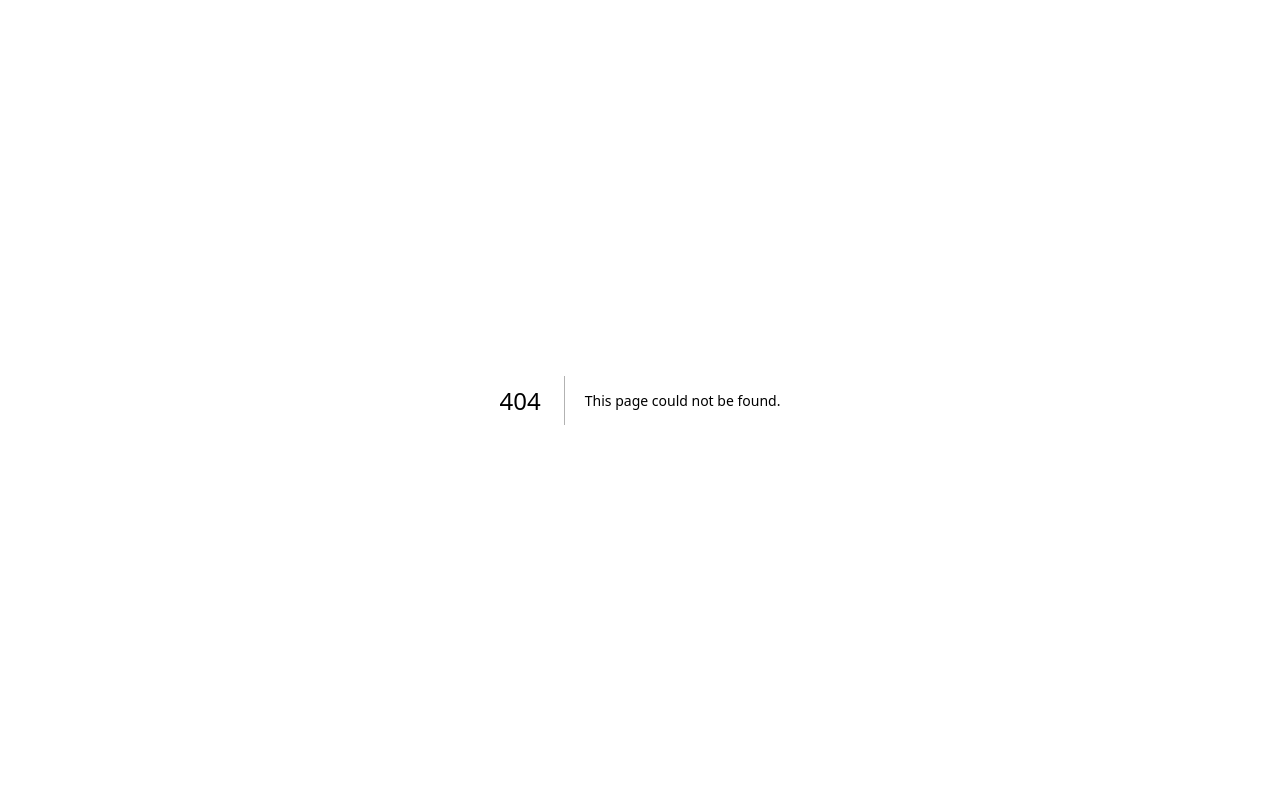
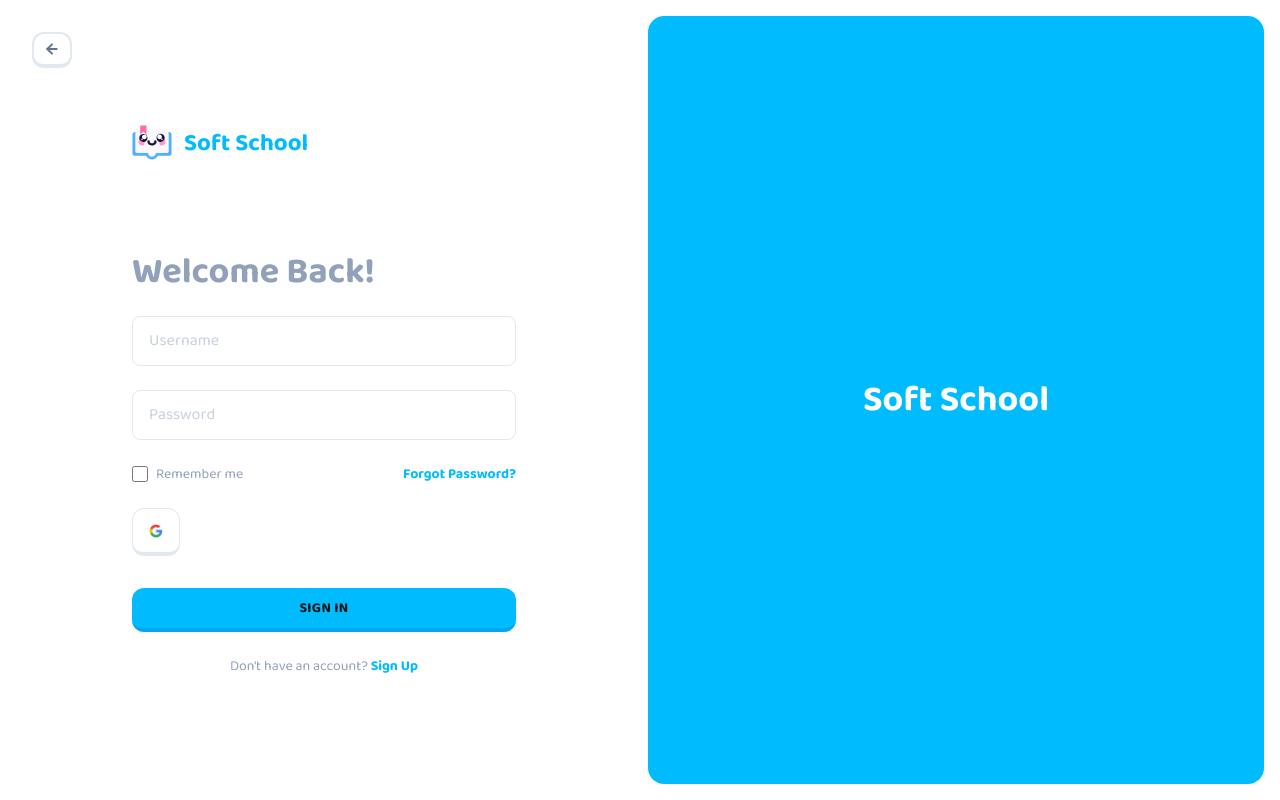
Before and after one commit to LogicCubed/Soft-School-Showcase, a Next.js app: page /login in a window 1280 px wide. Before the commit this address had no page. Built offline with nearby package versions, Linux system fonts and the light colour scheme.

Commit message:
Login & Register Page
Added basic setup for login & register page from landing page

```diff
--- /dev/null
+++ b/app/(auth)/layout.tsx
@@ -0,0 +1,45 @@
+"use client";
+
+import { Button } from "components/ui/button";
+import { ArrowLeft } from "lucide-react";
+import { useRouter } from "next/navigation";
+
+export default function AuthLayout({
+  children,
+}: {
+  children: React.ReactNode;
+}) {
+  const router = useRouter();
+
+  return (
+    <div className="h-screen bg-white p-4">
+      <div className="relative h-full flex gap-4">
+
+        {/* Back Button */}
+        <div className="absolute top-4 left-4 z-10">
+          <Button
+            variant="default"
+            size="icon"
+            onClick={() => router.push("/")}
+            className="rounded-full cursor-pointer"
+          >
+            <ArrowLeft className="w-5 h-5" strokeWidth={3} />
+          </Button>
+        </div>
+
+        {/* Login Form */}
+        <div className="flex w-full md:w-1/2 items-center justify-center bg-white rounded-2xl">
+          {children}
+        </div>
+
+        {/* Right Splash Art */}
+        <div className="hidden md:flex w-1/2 bg-sky-400 rounded-2xl items-center justify-center">
+          <div className="text-white text-4xl font-extrabold">
+            Soft School
+          </div>
+        </div>
+
+      </div>
+    </div>
+  );
+}
--- /dev/null
+++ b/app/(auth)/login/page.tsx
@@ -0,0 +1,9 @@
+import { AuthForm } from "components/AuthForm";
+
+export default function RegisterPage() {
+    return (
+        <div className="w-full min-h-screen flex justify-center items-center bg-white">
+            <AuthForm type="login" />
+        </div>
+    );
+}
--- /dev/null
+++ b/app/(auth)/register/page.tsx
@@ -0,0 +1,9 @@
+import { AuthForm } from "components/AuthForm";
+
+export default function RegisterPage() {
+    return (
+        <div className="w-full min-h-screen flex justify-center items-center bg-white">
+            <AuthForm type="register" />
+        </div>
+    );
+}
--- a/app/(marketing)/components/Footer.tsx
+++ b/app/(marketing)/components/Footer.tsx
@@ -59,7 +59,7 @@ export const Footer = () => {
                 </div>
 
                 <div className="mt-12 text-center text-lg font-extrabold text-white/80">
-                &copy; {new Date().getFullYear()} Soft School. All rights reserved.
+                    &copy; {new Date().getFullYear()} Soft School. All rights reserved.
                 </div>
             </div>
         </footer>
--- a/app/(marketing)/components/Header.tsx
+++ b/app/(marketing)/components/Header.tsx
@@ -12,12 +12,19 @@ export const Header = () => {
             Soft School
           </h1>
         </Link>
-        <Button
-            variant="primary"
-            className="cursor-pointer"
-        >
+
+        {/* Center links */}
+        <nav className="hidden md:flex gap-6">
+          <Link href="/courses" className="text-sky-400 text-lg md:text-xl font-bold hover:text-sky-500 transition-colors">Courses</Link>
+          <Link href="/for-educators" className="text-sky-400 text-lg md:text-xl font-bold hover:text-sky-500 transition-colors">For Educators</Link>
+          <Link href="/pricing" className="text-sky-400 text-lg md:text-xl font-bold hover:text-sky-500 transition-colors">Pricing</Link>
+        </nav>
+
+        <Link href="/login" passHref>
+          <Button variant="primary" className="cursor-pointer">
             Sign In
-        </Button>
+          </Button>
+        </Link>
       </div>
     </header>
   );
--- /dev/null
+++ b/components/AuthForm.tsx
@@ -0,0 +1,134 @@
+"use client";
+
+import { Button } from "components/ui/button";
+import Image from "next/image";
+import Link from "next/link";
+import { useState } from "react";
+import { motion, AnimatePresence } from "framer-motion";
+
+interface AuthFormProps {
+  type: "login" | "register";
+}
+
+export const AuthForm = ({ type }: AuthFormProps) => {
+  const [remember, setRemember] = useState(false);
+
+  return (
+    <AnimatePresence mode="wait">
+      <motion.div
+        key={type}
+        initial={{ opacity: 0, y: 30 }}
+        animate={{ opacity: 1, y: 0 }}
+        exit={{ opacity: 0, y: -30 }}
+        transition={{ type: "spring" as const, stiffness: 200, damping: 20 }}
+        className="w-full max-w-md p-8 flex flex-col gap-6"
+      >
+        {/* Logo */}
+        <motion.div
+          initial={{ opacity: 0, y: -20 }}
+          animate={{ opacity: 1, y: 0 }}
+          transition={{ type: "spring" as const, stiffness: 180, damping: 20, delay: 0.1 }}
+          className="flex items-center gap-3"
+        >
+          <Image src="/assets/logos/soft-school-logo.svg" width={40} height={40} alt="Logo" />
+          <h1 className="text-2xl font-extrabold text-sky-400">Soft School</h1>
+        </motion.div>
+
+        {/* Title */}
+        <motion.h2
+          initial={{ opacity: 0, y: -10 }}
+          animate={{ opacity: 1, y: 0 }}
+          transition={{ type: "spring" as const, stiffness: 180, damping: 18, delay: 0.15 }}
+          className="text-4xl text-slate-400 font-extrabold mt-16"
+        >
+          {type === "login" ? "Welcome Back!" : "Create Account"}
+        </motion.h2>
+
+        {/* Fields */}
+        <motion.input
+          initial={{ opacity: 0, x: -20 }}
+          animate={{ opacity: 1, x: 0 }}
+          transition={{ type: "spring" as const, stiffness: 200, damping: 18, delay: 0.2 }}
+          type="text"
+          placeholder="Username"
+          className="w-full rounded-lg border border-slate-200 bg-white text-slate-400 px-4 py-3 focus:outline-none focus:ring-2 focus:ring-sky-400 focus:scale-105 focus:shadow-lg transition-all duration-200"
+        />
+        <motion.input
+          initial={{ opacity: 0, x: -20 }}
+          animate={{ opacity: 1, x: 0 }}
+          transition={{ type: "spring" as const, stiffness: 200, damping: 18, delay: 0.25 }}
+          type="password"
+          placeholder="Password"
+          className="w-full rounded-lg border border-slate-200 bg-white text-slate-400 px-4 py-3 focus:outline-none focus:ring-2 focus:ring-sky-400 focus:scale-105 focus:shadow-lg transition-all duration-200"
+        />
+
+        {/* Remember and Forgot Password */}
+        {type === "login" && (
+          <motion.div
+            initial={{ opacity: 0, x: -10 }}
+            animate={{ opacity: 1, x: 0 }}
+            transition={{ type: "spring" as const, stiffness: 200, damping: 18, delay: 0.3 }}
+            className="flex justify-between items-center"
+          >
+            <label className="flex items-center text-slate-400 gap-2 text-sm cursor-pointer">
+              <input
+                type="checkbox"
+                checked={remember}
+                onChange={() => setRemember(!remember)}
+                className="w-4 h-4 rounded border border-slate-200 bg-sky-400 accent-white cursor-pointer"
+              />
+              Remember me
+            </label>
+            <Link
+              href="#"
+              className="text-sm font-semibold text-sky-400 hover:text-sky-500 transition-colors"
+            >
+              Forgot Password?
+            </Link>
+          </motion.div>
+        )}
+
+        {/* Google Sign In */}
+        <motion.div
+          initial={{ opacity: 0, scale: 0.9 }}
+          animate={{ opacity: 1, scale: 1 }}
+          transition={{ type: "spring" as const, stiffness: 200, damping: 18, delay: 0.35 }}
+        >
+          <Button
+            variant="secondary"
+            className="flex items-center justify-center w-12 h-12 bg-white rounded-lg border border-slate-200 cursor-pointer transition-all duration-150"
+          >
+            <Image src="/assets/logos/google.png" width={24} height={24} alt="Google" />
+          </Button>
+        </motion.div>
+
+        {/* Sign In or Register */}
+        <motion.div
+          initial={{ opacity: 0, y: 10 }}
+          animate={{ opacity: 1, y: 0 }}
+          transition={{ type: "spring" as const, stiffness: 200, damping: 18, delay: 0.4 }}
+        >
+          <Button variant="primary" className="w-full py-3 mt-2 cursor-pointer">
+            {type === "login" ? "Sign In" : "Register"}
+          </Button>
+        </motion.div>
+
+        {/* Swap link */}
+        <motion.p
+          initial={{ opacity: 0, y: 10 }}
+          animate={{ opacity: 1, y: 0 }}
+          transition={{ type: "spring" as const, stiffness: 200, damping: 18, delay: 0.45 }}
+          className="text-sm text-center text-slate-400"
+        >
+          {type === "login" ? "Don't have an account?" : "Already have an account?"}{" "}
+          <Link
+            href={type === "login" ? "/register" : "/login"}
+            className="font-bold text-sky-400 hover:text-sky-500 transition-colors"
+          >
+            {type === "login" ? "Sign Up" : "Sign In"}
+          </Link>
+        </motion.p>
+      </motion.div>
+    </AnimatePresence>
+  );
+};
--- a/package.json
+++ b/package.json
@@ -11,6 +11,8 @@
   "dependencies": {
     "@radix-ui/react-slot": "^1.2.4",
     "class-variance-authority": "^0.7.1",
+    "framer-motion": "^12.34.3",
+    "lucide-react": "^0.575.0",
     "next": "16.1.6",
     "react": "19.2.3",
     "react-dom": "19.2.3"
```
Also changed, not shown: public/assets/logos/google.png (added), 1 other file (tests, documents, lock files or other folders).
